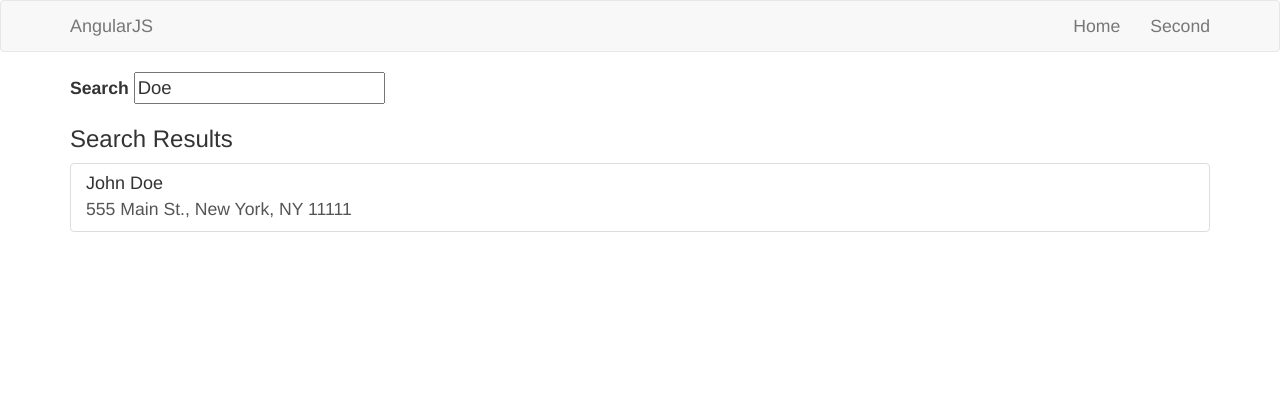
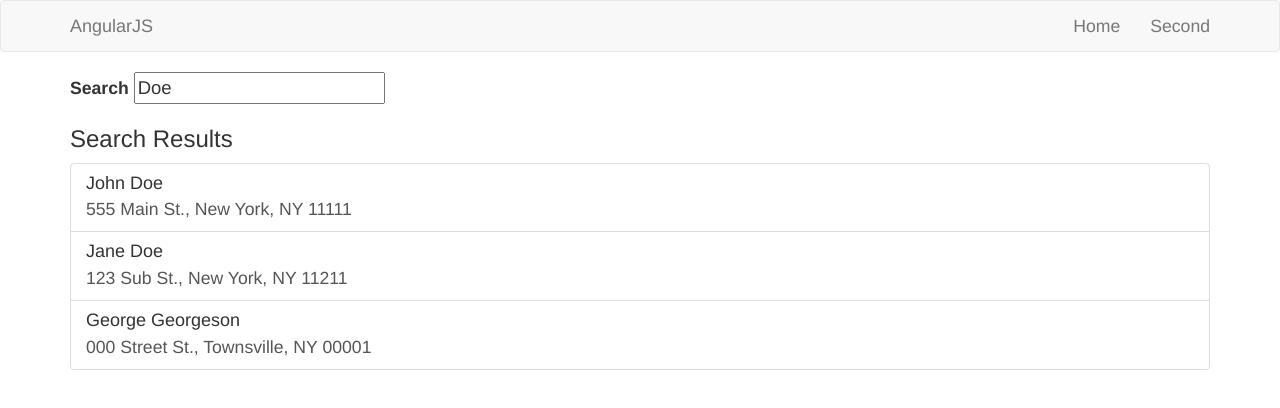
Before and after one commit to darrylgit/angularjs-alicea, a plain HTML site: page Code+Routing+Templates+Controllers+Part+1/Starter/index.htm in a window 1280 px wide. Drawn offline with nearby package versions, Linux system fonts and the light colour scheme; some packages are replaced by stand-ins of ours; some icons are missing.

Commit message:
Render an array of search results

```diff
--- a/Code+Routing+Templates+Controllers+Part+1/Starter/app.js
+++ b/Code+Routing+Templates+Controllers+Part+1/Starter/app.js
@@ -44,13 +44,29 @@ myApp.controller('mainController', [
     $log.log(nameService.name);
     $log.log(nameService.nameLength());
 
-    $scope.person = {
-      name: 'John Doe',
-      address: '555 Main St.',
-      city: 'New York',
-      state: 'NY',
-      zip: '11111'
-    };
+    $scope.people = [
+      {
+        name: 'John Doe',
+        address: '555 Main St.',
+        city: 'New York',
+        state: 'NY',
+        zip: '11111'
+      },
+      {
+        name: 'Jane Doe',
+        address: '123 Sub St.',
+        city: 'New York',
+        state: 'NY',
+        zip: '11211'
+      },
+      {
+        name: 'George Georgeson',
+        address: '000 Street St.',
+        city: 'Townsville',
+        state: 'NY',
+        zip: '00001'
+      }
+    ];
 
     $scope.formattedAddress = function ({ address, city, state, zip }) {
       return `${address}, ${city}, ${state} ${zip}`;
--- a/Code+Routing+Templates+Controllers+Part+1/Starter/pages/main.html
+++ b/Code+Routing+Templates+Controllers+Part+1/Starter/pages/main.html
@@ -6,5 +6,6 @@
   <search-result
     person-object="person"
     formatted-address-function="formattedAddress(person)"
+    ng-repeat="person in people"
   ></search-result>
 </div>
```
